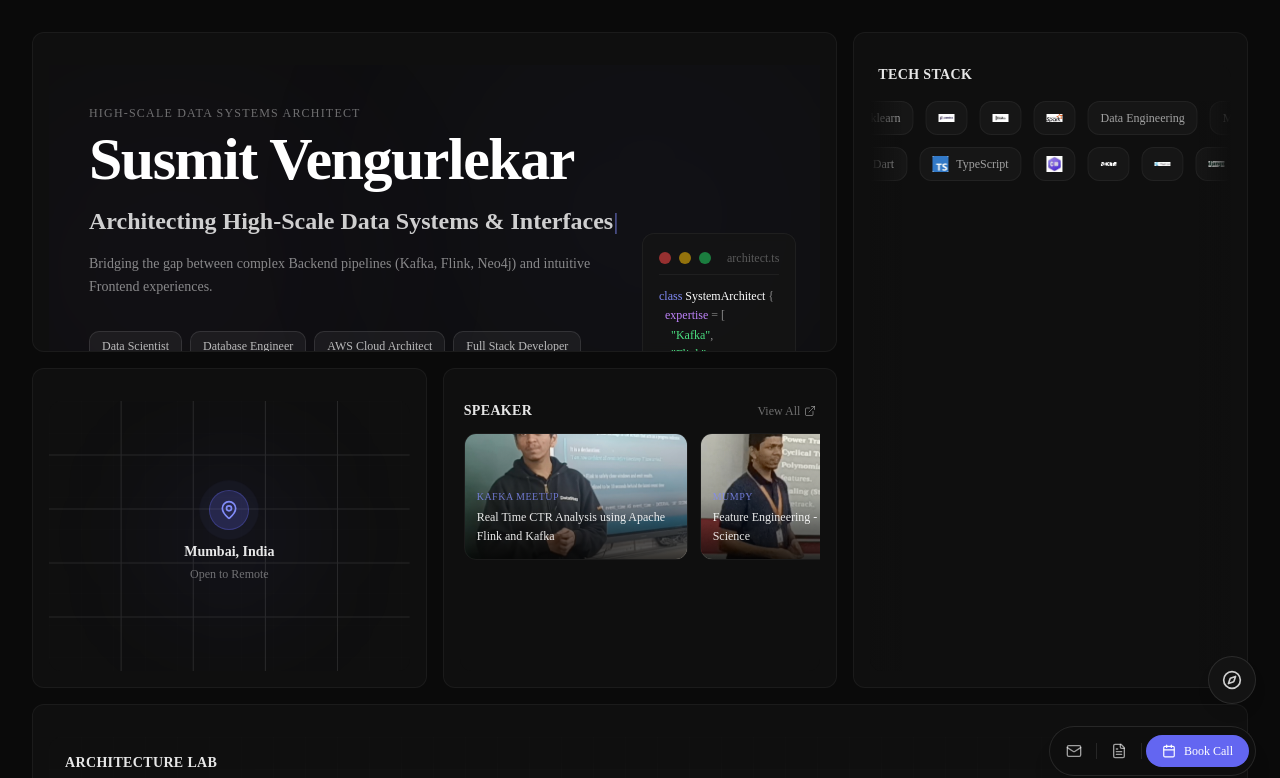
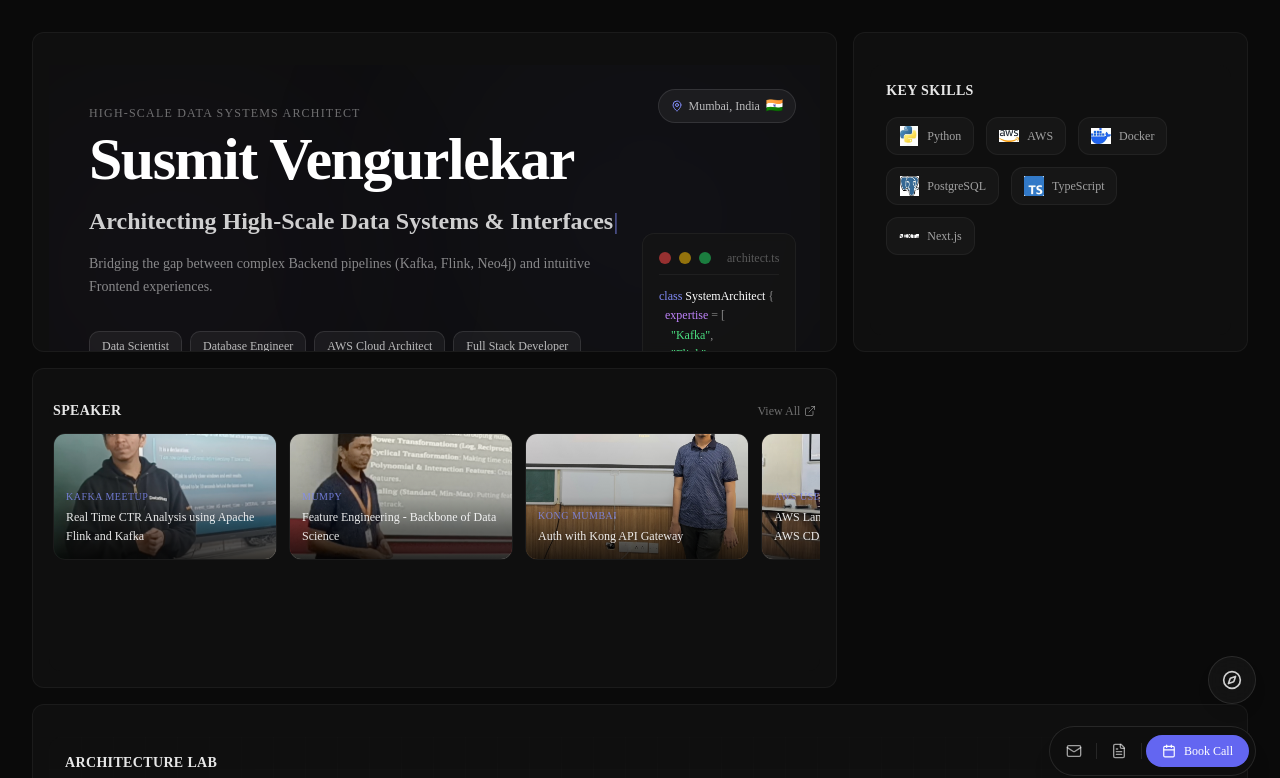
Before and after one commit to susmitpy/susmitpy.github.io, a Next.js app: page / in a window 1280 px wide. Shown: the top 778 px of the page. Built offline with nearby package versions, Linux system fonts and the light colour scheme.

Commit message:
Restructure hero section layout and move tech stack marquee
Co-authored-by: susmitpy <34369843+susmitpy@users.noreply.github.com>

```diff
--- a/package.json
+++ b/package.json
@@ -35,6 +35,8 @@
     "@types/node": "^20",
     "@types/react": "^19",
     "@types/react-dom": "^19",
+    "eslint": "9.39.1",
+    "eslint-config-next": "16.0.5",
     "postcss": "^8",
     "tailwindcss": "^3.4.1",
     "typescript": "^5"
--- a/src/app/page.tsx
+++ b/src/app/page.tsx
@@ -11,11 +11,11 @@ import { ExperienceTimeline } from "@/components/ExperienceTimeline";
 import { FeaturedWork } from "@/components/FeaturedWork";
 import { FloatingMenu } from "@/components/FloatingMenu";
 import HeroSection from "@/components/HeroSection";
-import { MapComponent } from "@/components/MapComponent";
+import { KeySkills } from "@/components/KeySkills";
 import { OpenSourceList } from "@/components/OpenSourceList";
 import { SideProjects } from "@/components/SideProjects";
 import { TalksCarousel } from "@/components/TalksCarousel";
-import { TechStack } from "@/components/TechStack";
+import { TechStackMarquee } from "@/components/TechStackMarquee";
 import { TestimonialsCarousel } from "@/components/TestimonialsCarousel";
 import { CaseStudies } from "@/lib/data";
 
@@ -32,21 +32,15 @@ export default function Home() {
             header={<HeroSection />}
           />
 
-          {/* Tech Stack - Tall Cell */}
+          {/* Key Skills - Single row (replaces tall TechStack) */}
           <BentoGridItem
-            className="md:col-span-1 md:row-span-2"
-            header={<TechStack />}
+            className="md:col-span-1 md:row-span-1"
+            header={<KeySkills />}
           />
 
-          {/* Map - Square Cell */}
+          {/* Talks/Speaker - Full width of remaining 2 columns (replaces Map + Talks) */}
           <BentoGridItem
-            className="md:col-span-1 md:row-span-1"
-            header={<MapComponent />}
-          />
-
-          {/* Talks - Medium Cell */}
-          <BentoGridItem
-            className="md:col-span-1 md:row-span-1"
+            className="md:col-span-2 md:row-span-1"
             header={<TalksCarousel />}
           />
 
@@ -82,6 +76,9 @@ export default function Home() {
         {/* Open Source */}
         <OpenSourceList />
 
+        {/* Tech Stack Marquee - Full width after GitHub Repositories */}
+        <TechStackMarquee />
+
         {/* Certifications */}
         <CertificationsMarquee />
 
--- a/src/components/HeroSection.tsx
+++ b/src/components/HeroSection.tsx
@@ -3,6 +3,7 @@
 import { HeroData } from "@/lib/data";
 import { motion } from "framer-motion";
 import { useState, useEffect } from "react";
+import { MapPin } from "lucide-react";
 
 const TypewriterText = ({ text }: { text: string }) => {
     const [displayedText, setDisplayedText] = useState("");
@@ -99,6 +100,18 @@ const CodeBlock = () => {
 export default function HeroSection() {
     return (
         <div className="flex flex-col justify-center h-full p-6 md:p-10 relative overflow-hidden group">
+          {/* Location badge - top right */}
+          <motion.div
+              initial={{ opacity: 0, x: 10 }}
+              animate={{ opacity: 1, x: 0 }}
+              transition={{ delay: 0.4, duration: 0.5 }}
+              className="absolute top-4 right-4 md:top-6 md:right-6 flex items-center gap-1.5 px-3 py-1.5 bg-white/5 rounded-full border border-white/10 z-20"
+          >
+              <MapPin className="w-3 h-3 text-indigo-400" />
+              <span className="text-xs font-mono text-white/70">Mumbai, India</span>
+              <span className="text-sm">🇮🇳</span>
+          </motion.div>
+
           {/* Gradient orbs */}
           <div className="absolute inset-0 z-0 overflow-hidden">
               <motion.div
--- /dev/null
+++ b/src/components/KeySkills.tsx
@@ -0,0 +1,49 @@
+"use client";
+
+import { prefix } from "@/lib/prefix";
+import Image from "next/image";
+import { motion } from "framer-motion";
+
+// Key skills that are NOT mentioned in the hero section (Kafka, Flink, Neo4j are mentioned there)
+const keySkills = [
+  { name: "Python", logoPath: `${prefix}/skills/python.webp` },
+  { name: "AWS", logoPath: `${prefix}/skills/aws.webp` },
+  { name: "Docker", logoPath: `${prefix}/skills/docker.webp` },
+  { name: "PostgreSQL", logoPath: `${prefix}/skills/postgresql.webp` },
+  { name: "TypeScript", logoPath: `${prefix}/skills/ts.webp` },
+  { name: "Next.js", logoPath: `${prefix}/skills/nextjs.webp` },
+];
+
+export const KeySkills = () => {
+  return (
+    <div className="h-full flex flex-col bg-obsidian-900 rounded-xl p-4">
+      <h3 className="text-sm font-mono font-bold text-white/90 mb-4 tracking-wide">
+        KEY SKILLS
+      </h3>
+
+      <div className="flex-1 flex flex-wrap gap-3 content-start">
+        {keySkills.map((skill, idx) => (
+          <motion.div
+            key={skill.name}
+            initial={{ opacity: 0, scale: 0.8 }}
+            animate={{ opacity: 1, scale: 1 }}
+            transition={{ delay: idx * 0.1 }}
+            className="flex items-center gap-2 px-3 py-2 bg-white/[0.03] rounded-lg border border-white/[0.05] hover:border-indigo-500/30 hover:bg-indigo-500/5 transition-all duration-200"
+          >
+            <div className="relative w-5 h-5 flex-shrink-0">
+              <Image
+                src={skill.logoPath}
+                alt={skill.name}
+                fill
+                className="object-contain"
+              />
+            </div>
+            <span className="text-xs font-mono text-white/60">
+              {skill.name}
+            </span>
+          </motion.div>
+        ))}
+      </div>
+    </div>
+  );
+};
--- /dev/null
+++ b/src/components/TechStackMarquee.tsx
@@ -0,0 +1,106 @@
+"use client";
+
+import { SkillsData } from "@/lib/data";
+import Image from "next/image";
+import { motion } from "framer-motion";
+
+export const TechStackMarquee = () => {
+  // Combine all skills
+  const allSkills = [
+    ...SkillsData.skillGroups["Programming Languages"],
+    ...SkillsData.skillGroups["Data"],
+    ...SkillsData.skillGroups["Databases"],
+    ...SkillsData.skillGroups["Development"],
+    ...SkillsData.skillGroups["Cloud & DevOps"],
+  ];
+
+  return (
+    <section className="py-8">
+      <motion.div
+        initial={{ opacity: 0, y: 20 }}
+        whileInView={{ opacity: 1, y: 0 }}
+        viewport={{ once: true }}
+        className="mb-6"
+      >
+        <h2 className="text-2xl md:text-3xl font-mono font-bold text-white mb-2">
+          Tech Stack
+        </h2>
+        <p className="text-sm text-white/40 font-mono">Technologies I work with</p>
+      </motion.div>
+
+      <div className="relative overflow-hidden rounded-xl bg-obsidian-800/30 border border-white/[0.05] py-6">
+        {/* Gradient masks */}
+        <div className="absolute left-0 top-0 bottom-0 w-16 bg-gradient-to-r from-obsidian-900 to-transparent z-10 pointer-events-none" />
+        <div className="absolute right-0 top-0 bottom-0 w-16 bg-gradient-to-l from-obsidian-900 to-transparent z-10 pointer-events-none" />
+
+        {/* First row - scrolls left */}
+        <motion.div
+          className="flex gap-4 mb-4"
+          animate={{ x: ["0%", "-50%"] }}
+          transition={{
+            repeat: Infinity,
+            ease: "linear",
+            duration: 35
+          }}
+        >
+          {[...allSkills, ...allSkills].map((skill: { name?: string; logoPath?: string }, idx) => (
+            <div
+              key={`row1-${idx}`}
+              className="flex items-center gap-2 px-4 py-2.5 bg-white/[0.03] rounded-lg border border-white/[0.05] flex-shrink-0 hover:border-indigo-500/30 hover:bg-indigo-500/5 transition-all duration-200"
+            >
+              {skill.logoPath && (
+                <div className="relative w-5 h-5 flex-shrink-0">
+                  <Image
+                    src={skill.logoPath}
+                    alt={skill.name || "Skill"}
+                    fill
+                    className="object-contain"
+                  />
+                </div>
+              )}
+              {skill.name && (
+                <span className="text-sm font-mono text-white/60">
+                  {skill.name}
+                </span>
+              )}
+            </div>
+          ))}
+        </motion.div>
+
+        {/* Second row - scrolls right */}
+        <motion.div
+          className="flex gap-4"
+          animate={{ x: ["-50%", "0%"] }}
+          transition={{
+            repeat: Infinity,
+            ease: "linear",
+            duration: 30
+          }}
+        >
+          {[...allSkills.reverse(), ...allSkills].map((skill: { name?: string; logoPath?: string }, idx) => (
+            <div
+              key={`row2-${idx}`}
+              className="flex items-center gap-2 px-4 py-2.5 bg-white/[0.03] rounded-lg border border-white/[0.05] flex-shrink-0 hover:border-indigo-500/30 hover:bg-indigo-500/5 transition-all duration-200"
+            >
+              {skill.logoPath && (
+                <div className="relative w-5 h-5 flex-shrink-0">
+                  <Image
+                    src={skill.logoPath}
+                    alt={skill.name || "Skill"}
+                    fill
+                    className="object-contain"
+                  />
+                </div>
+              )}
+              {skill.name && (
+                <span className="text-sm font-mono text-white/60">
+                  {skill.name}
+                </span>
+              )}
+            </div>
+          ))}
+        </motion.div>
+      </div>
+    </section>
+  );
+};
```
Also changed, not shown: .eslintrc.json (added), 1 other file (tests, documents, lock files or other folders).
